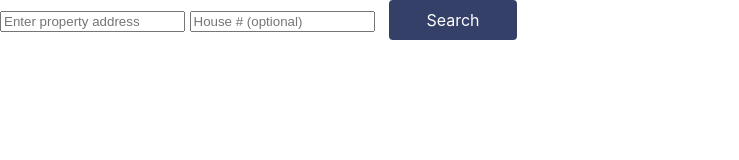
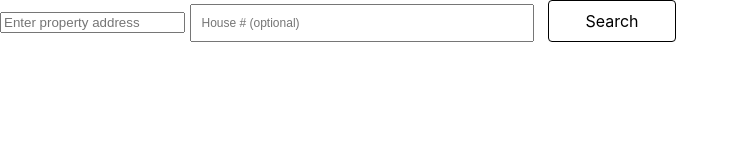
Before and after one commit to Seisocleaning/booking_form_sqft_search, a plain HTML site: page index.html in a window 1280 px wide. Shown: the whole page, without its empty margins (0-739 px from the left). Drawn offline with Linux system fonts and the light colour scheme.

Commit message:
Update styles.css

```diff
--- a/styles.css
+++ b/styles.css
@@ -50,9 +50,9 @@ h1 {
 
 #searchButton {
   padding: 10px 20px;
-  background-color: #344067;
-  border: none;
-  color: white;
+  background-color: #fff;
+  border: 1px solid #000;
+  color: #000;
   cursor: pointer;
   border-radius: 4px;
   -webkit-font-smoothing: antialiased;
@@ -79,6 +79,13 @@ h1 {
   font-size: 16px;
 }
 
+#houseNumberInput {
+  padding: 10px;
+  width: 100%;
+  max-width: 25%;
+  font-size: 12px; /* Adjust font size */
+}
+
 @media (max-width: 768px) {
   .input-container {
     align-items: flex-start;
@@ -89,6 +96,6 @@ h1 {
   }
 
   #houseNumberInput {
-    max-width: 25%;
+    max-width: 100%;
   }
 }
```
